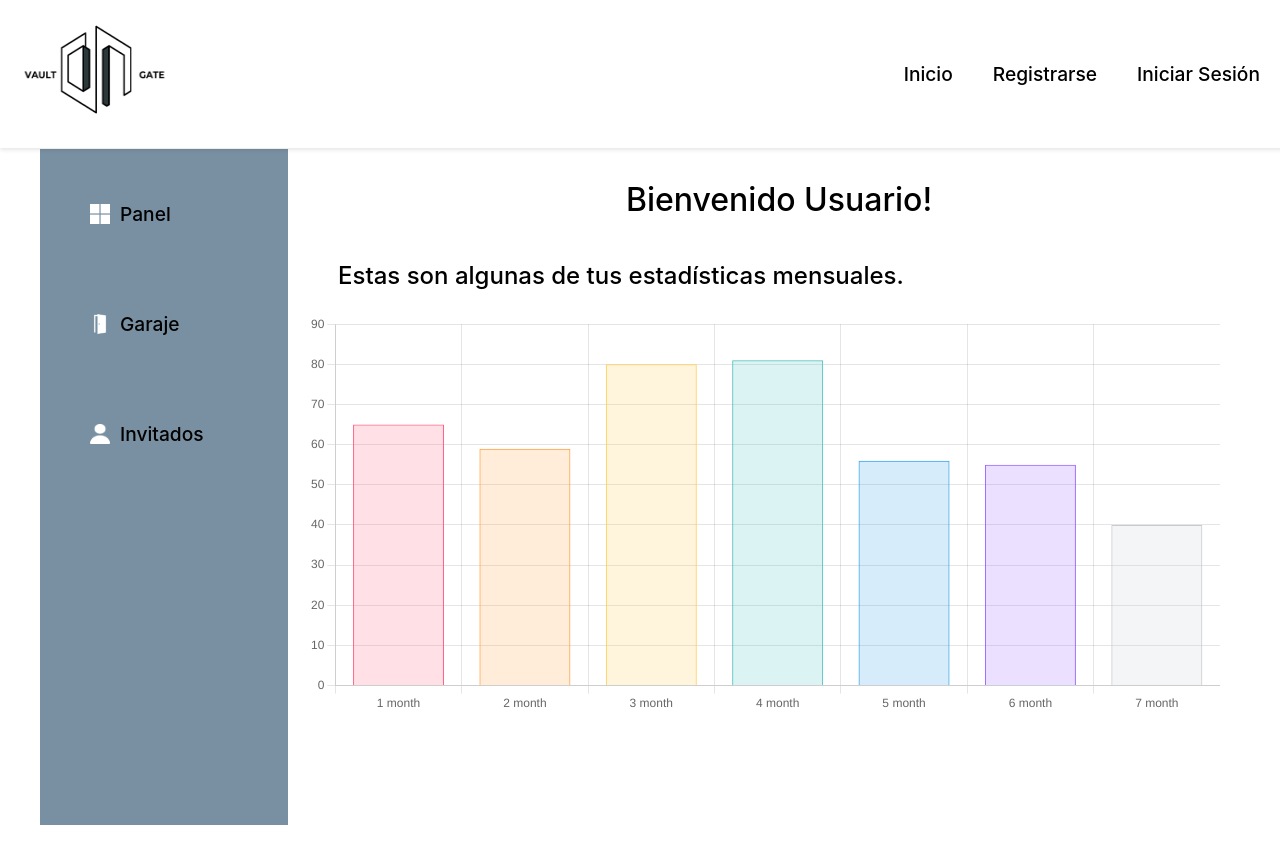
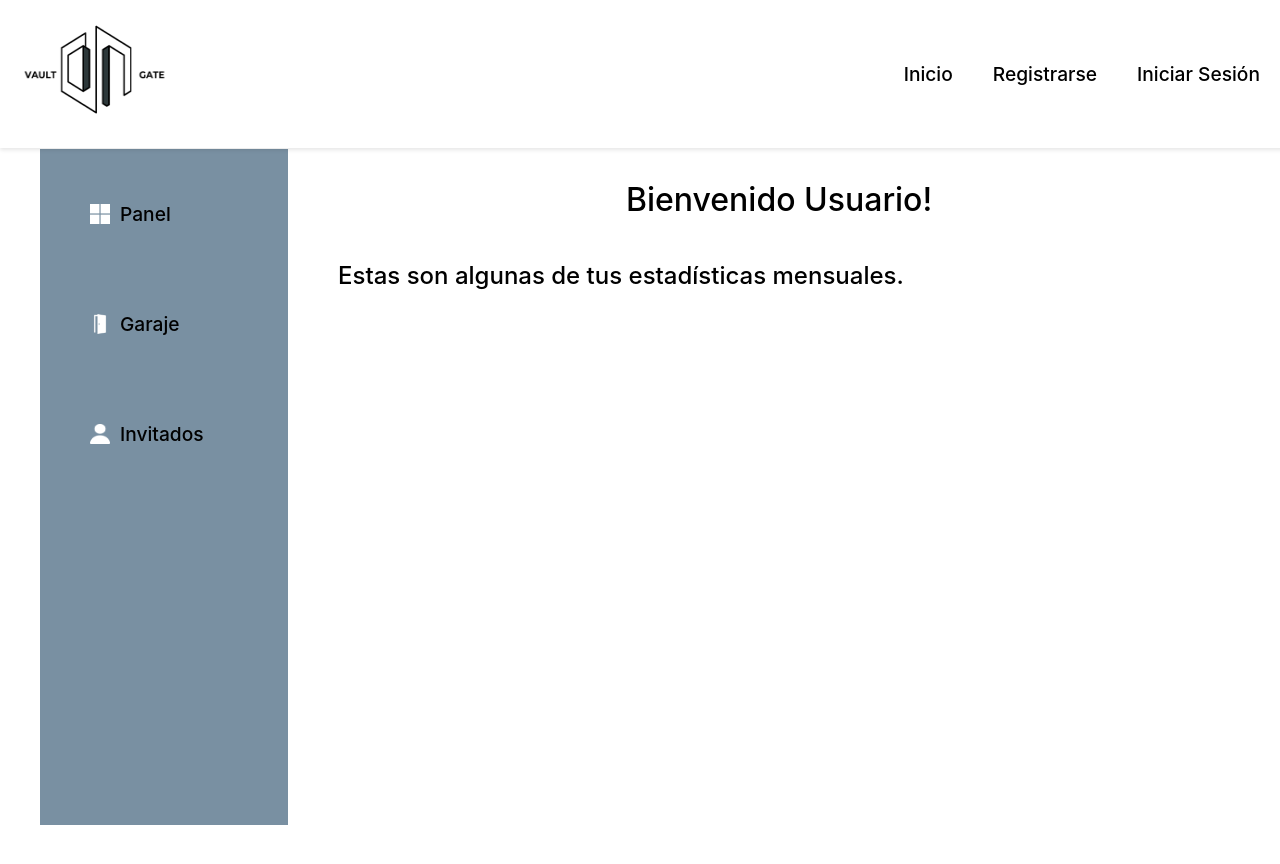
Before and after one commit to Ricky1029/integradora, a React (Vite) app: page /dashboard in a window 1280 px wide. Built offline with nearby package versions, Linux system fonts and the light colour scheme.

Commit message:
graficaTop5Invitados

```diff
--- a/src/Charts/Bar.jsx
+++ b/src/Charts/Bar.jsx
@@ -1,85 +1,61 @@
 import React, { useState, useEffect } from 'react';
-import { Chart as ChartJS, BarElement, CategoryScale, LinearScale } from 'chart.js';
 import { Bar } from 'react-chartjs-2';
 
-ChartJS.register(
-  CategoryScale,
-  LinearScale,
-  BarElement
-);
+const BarChart = ({ apiUrl }) => {
+  const [topInvitados, setTopInvitados] = useState([]);
 
-const BarChart = () => {
-  const [chart, setChart] = useState([]);
+  useEffect(() => {
+    const fetchData = async () => {
+      try {
+        const response = await fetch(apiUrl);
+        const data = await response.json();
 
-  const Utils = {
-    months: ({ count }) => {
-      const months = [];
-      for (let i = 0; i < count; i++) {
-        months.push(`${i + 1} month`);
+        // Procesar los datos para contar las veces que aparece cada invitado
+        const invitadosFrecuentes = {};
+        data.forEach((invitado) => {
+          const nombreInvitado = invitado.nombreinv;
+          invitadosFrecuentes[nombreInvitado] = (invitadosFrecuentes[nombreInvitado] || 0) + 1;
+        });
+
+        // Convertir el objeto a un array y ordenarlo por frecuencia
+        const sortedInvitados = Object.entries(invitadosFrecuentes)
+          .sort((a, b) => b[1] - a[1])
+          .slice(0, 5); // Tomar solo los primeros 5
+
+        setTopInvitados(sortedInvitados);
+      } catch (error) {
+        console.error('Error fetching data:', error);
       }
-      return months;
-    },
-  };
+    };
 
-  const labels = Utils.months({ count: 7 });
+    fetchData();
+  }, [apiUrl]);
+
+  // Preparar los datos para el gráfico
+  const labels = topInvitados.map(([nombre]) => nombre);
   const data = {
     labels: labels,
     datasets: [{
-      label: 'My First Dataset',
-      data: [65, 59, 80, 81, 56, 55, 40],
-      backgroundColor: [
-        'rgba(255, 99, 132, 0.2)',
-        'rgba(255, 159, 64, 0.2)',
-        'rgba(255, 205, 86, 0.2)',
-        'rgba(75, 192, 192, 0.2)',
-        'rgba(54, 162, 235, 0.2)',
-        'rgba(153, 102, 255, 0.2)',
-        'rgba(201, 203, 207, 0.2)'
-      ],
-      borderColor: [
-        'rgb(255, 99, 132)',
-        'rgb(255, 159, 64)',
-        'rgb(255, 205, 86)',
-        'rgb(75, 192, 192)',
-        'rgb(54, 162, 235)',
-        'rgb(153, 102, 255)',
-        'rgb(201, 203, 207)'
-      ],
+      label: 'Invitados más frecuentes',
+      data: topInvitados.map(([_, frecuencia]) => frecuencia),
+      backgroundColor: 'rgba(75, 192, 192, 0.2)',
+      borderColor: 'rgba(75, 192, 192, 1)',
       borderWidth: 1
     }]
   };
 
-  const config = {
-    type: 'bar',
-    data: data,
-    options: {
-      scales: {
-        y: {
-          beginAtZero: true
-        }
+  const options = {
+    scales: {
+      y: {
+        beginAtZero: true
       }
-    },
+    }
   };
-
-  var options = {
-    maintainAspectRatio: false,
-    scales: {},
-    legend: {
-      labels: {
-        fontSize: 25,
-      },
-    },
-  };
-
-  console.log("chart", chart);
 
   return (
     <div>
-      <Bar
-        data={data}
-        height={400}
-        options={options}
-      />
+      <h2>Top 5 Invitados más frecuentes</h2>
+      <Bar data={data} options={options} />
     </div>
   );
 };
--- a/src/Pages/Dashboard/Dashboard.jsx
+++ b/src/Pages/Dashboard/Dashboard.jsx
@@ -1,4 +1,3 @@
-// Dashboard.js
 import React, { useEffect, useState } from 'react';
 import { Link } from 'react-router-dom';
 import './dashboard.css';
@@ -6,13 +5,17 @@ import BarChart from '../../Charts/Bar';
 
 const Dashboard = () => {
   const [username, setUsername] = useState('Usuario');
+  const [apiUrl, setApiUrl] = useState('');
 
   useEffect(() => {
-    // Aquí iría la lógica para obtener los datos del usuario
+    // Lógica para obtener la URL de la API según el usuario logueado
     const userData = JSON.parse(localStorage.getItem('userData'));
 
     if (userData && userData.usuario && userData.usuario.nombre) {
-      setUsername(userData.usuario.nombre);
+      const nombreU = userData.usuario.nombre;
+      const apiUrl = `https://api-mysql-s9hw.onrender.com/invitados/${nombreU}`;
+      setApiUrl(apiUrl);
+      setUsername(nombreU);
     }
   }, []);
 
@@ -26,7 +29,7 @@ const Dashboard = () => {
       <div className="content">
         <h1>Bienvenido {username}!</h1>
         <h2>Estas son algunas de tus estadísticas mensuales.</h2>
-        <BarChart />
+        {apiUrl && <BarChart apiUrl={apiUrl} />}
       </div>
     </div>
   );
```
